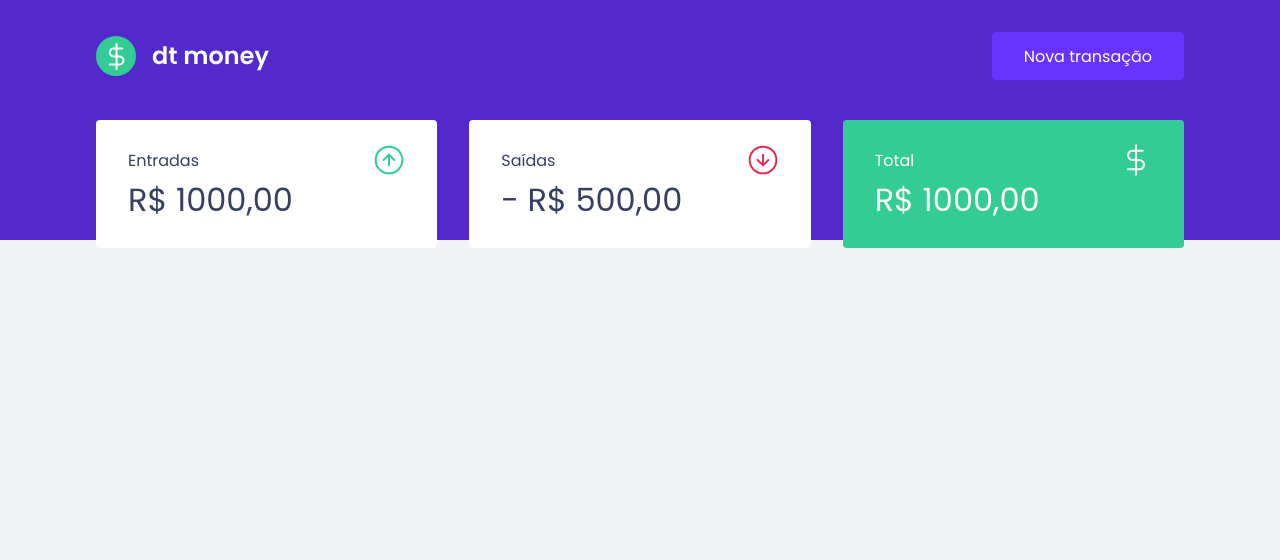
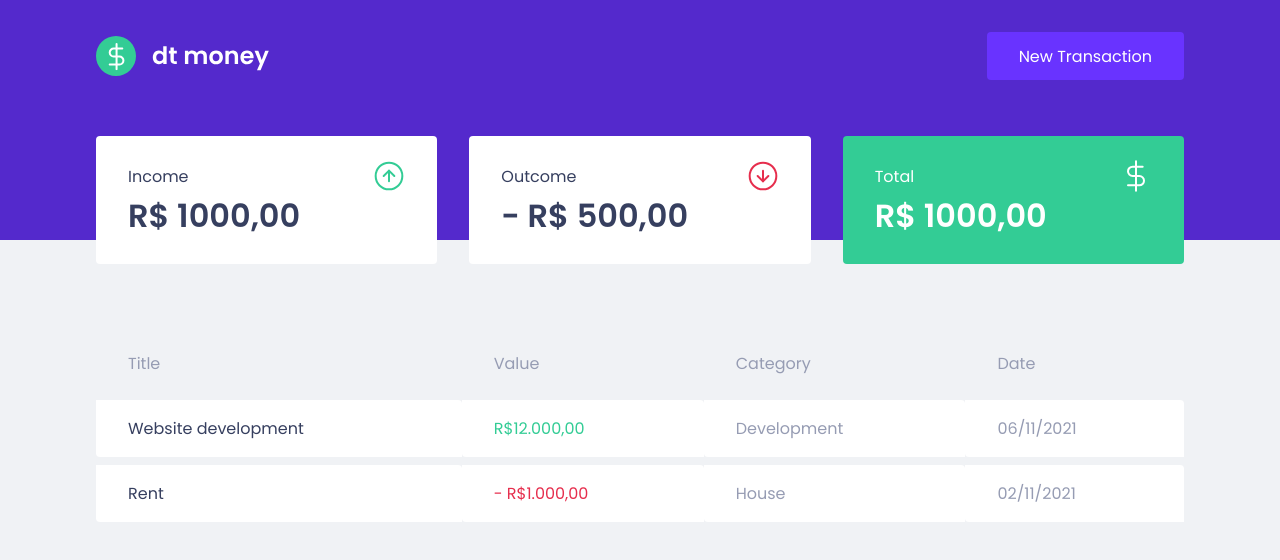
Before and after one commit to pedrosobucki/psmoney, a React (Create React App) app: page / in a window 1280 px wide. Shown: the top 560 px of the page. Built offline with nearby package versions, Linux system fonts and the light colour scheme.

Commit message:
componente: Transactions table

```diff
--- a/src/components/Dashboard/index.tsx
+++ b/src/components/Dashboard/index.tsx
@@ -1,10 +1,12 @@
 import { Container } from "../Dashboard/styles";
 import { Summary } from "../Summary";
+import { TransactionsTable } from "../TransactionsTable";
 
 export function Dashboard(){
     return (
         <Container>
             <Summary />
+            <TransactionsTable />
         </Container>
     )
 }
--- a/src/components/Header/index.tsx
+++ b/src/components/Header/index.tsx
@@ -6,7 +6,7 @@ export function Header(){
         <Container>
             <Content>
                 <img src={logoImg} alt="psmoney" />
-                <button type='button'>Nova transação</button>
+                <button type='button'>New Transaction</button>
             </Content>
         </Container>
     )
--- a/src/components/Summary/index.tsx
+++ b/src/components/Summary/index.tsx
@@ -8,16 +8,16 @@ export function Summary(){
         <Container>
             <div>
                 <header>
-                    <p>Entradas</p>
-                    <img src={incomeImg} alt="Entradas" />
+                    <p>Income</p>
+                    <img src={incomeImg} alt="Income" />
                 </header>
                 <strong>R$ 1000,00</strong>
             </div>
 
             <div>
                 <header>
-                    <p>Saídas</p>
-                    <img src={outcomeImg} alt="Saídas" />
+                    <p>Outcome</p>
+                    <img src={outcomeImg} alt="Outcome" />
                 </header>
                 <strong>- R$ 500,00</strong>
             </div>
--- a/src/components/Summary/styles.ts
+++ b/src/components/Summary/styles.ts
@@ -4,7 +4,7 @@ export const Container = styled.div `
     display: grid;
     grid-template-columns: repeat(3, 1fr);
     gap: 2rem;
-    margin-top: -10rem;
+    margin-top: -9rem;
 
     div{
         display: block;
@@ -22,7 +22,7 @@ export const Container = styled.div `
         strong{
             margin-top: 1rem;
             font-size: 2rem;
-            font-weight: 500;
+            font-weight: 600;
             line-height: 3rem;
         }
 
--- /dev/null
+++ b/src/components/TransactionsTable/index.tsx
@@ -0,0 +1,34 @@
+import { Container } from "./styles";
+
+export function TransactionsTable(){
+    return (
+        <Container>
+            <table>
+                <thead>
+                    <tr>
+                        <th>Title</th>
+                        <th>Value</th>
+                        <th>Category</th>
+                        <th>Date</th>
+                    </tr>
+                </thead>
+
+                <tbody>
+                    <tr>
+                        <td>Website development</td>
+                        <td className="deposit">R$12.000,00</td>
+                        <td>Development</td>
+                        <td>06/11/2021</td>
+                    </tr>
+
+                    <tr>
+                        <td>Rent</td>
+                        <td className="withdraw">- R$1.000,00</td>
+                        <td>House</td>
+                        <td>02/11/2021</td>
+                    </tr>
+                </tbody>
+            </table>
+        </Container>
+    )
+}
--- /dev/null
+++ b/src/components/TransactionsTable/styles.ts
@@ -0,0 +1,40 @@
+import styled from 'styled-components'
+
+export const Container = styled.div`
+
+    margin-top: 4rem;
+
+    table{
+        width: 100%;
+        border-spacing: 0 0.5rem;
+
+
+        th{
+            color: var(--text);
+            font-weight: 400;
+            text-align: left;
+            padding: 1rem 2rem;
+            font-weight: 500;
+            line-height: 1.5rem;
+        }
+
+        td{
+            background: var(--main-shape);
+            border: 0;
+            padding: 1rem 2rem;
+            border-radius: 0%.25rem;
+            color: var(--text);
+
+            &:first-child{
+                color: var(--title);
+            }
+            &.deposit{
+                color: var(--green);
+            }
+            &.withdraw{
+                color: var(--red);
+            }
+        }
+    }
+
+`
```
